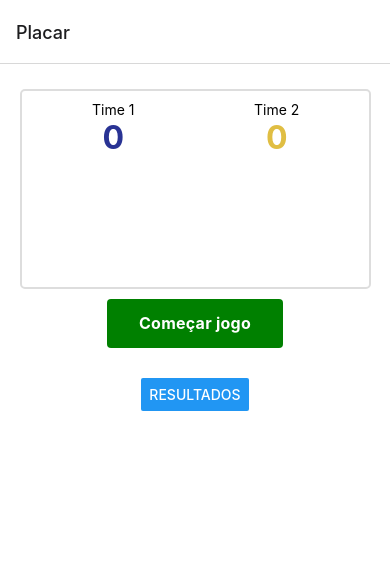
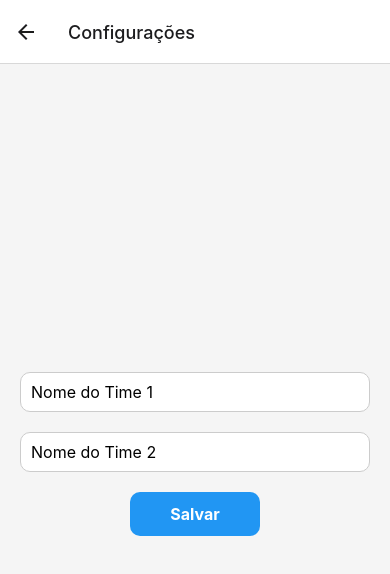
Before and after one commit to Vandzu/fscore, a React Native app: screen /Config in a window 390 px wide. Shown: the top 574 px of the page. Built offline with nearby package versions, Linux system fonts and the light colour scheme.

Commit message:
added config button

```diff
--- a/App.js
+++ b/App.js
@@ -2,6 +2,9 @@ import { NavigationContainer } from '@react-navigation/native';
 import { createNativeStackNavigator } from '@react-navigation/native-stack';
 import Score from './components/Score';
 import History from './components/History'
+import Config from './components/Config'
+import Toast from 'react-native-toast-message';
+
 
 const Stack = createNativeStackNavigator();
 
@@ -11,7 +14,9 @@ export default function App() {
       <Stack.Navigator initialRouteName="Score">
         <Stack.Screen name="Score" component={Score} />
         <Stack.Screen name="History" component={History} />
+        <Stack.Screen name="Config" component={Config} />
       </Stack.Navigator>
+      <Toast />
     </NavigationContainer>
   )
 }
--- /dev/null
+++ b/components/Config.js
@@ -0,0 +1,125 @@
+import React, { useState, useEffect } from 'react';
+import { View, TextInput, TouchableOpacity, Text, StyleSheet } from 'react-native';
+import { useFocusEffect } from '@react-navigation/native';
+import AsyncStorage from '@react-native-async-storage/async-storage';
+import Toast from 'react-native-toast-message';
+
+
+export default function Config({ navigation }) {
+  const [team1Name, setTeam1Name] = useState('');
+  const [team2Name, setTeam2Name] = useState('');
+  const [errorMessage, setErrorMessage] = useState('');
+
+  useFocusEffect(
+    React.useCallback(() => {
+      navigation.setOptions({
+        title: 'Configurações',
+      });
+    }, [])
+  );
+
+  useEffect(() => {
+    retrieveTeamNames();
+  }, []);
+
+  const retrieveTeamNames = async () => {
+    try {
+      const value = await AsyncStorage.getItem('teamNames');
+      if (value !== null) {
+        const namesArray = JSON.parse(value);
+        setTeam1Name(namesArray[namesArray.length - 2]);
+        setTeam2Name(namesArray[namesArray.length - 1]);
+      }
+    } catch (error) {
+      console.log('Erro ao recuperar os nomes dos times:', error);
+    }
+  };
+
+  const handleSave = async () => {
+    if (!team1Name || !team2Name) {
+      setErrorMessage('Por favor, preencha todos os campos obrigatórios.');
+      return;
+    }
+
+    try {
+      await AsyncStorage.setItem('teamNames', JSON.stringify([team1Name, team2Name]));
+      setErrorMessage('');
+      Toast.show({
+        type: 'success',
+        text1: 'Nomes dos times salvos',
+        text2: 'Os nomes dos times foram salvos com sucesso.',
+      });
+      navigation.navigate('Score');
+    } catch (error) {
+      console.log('Erro ao salvar os nomes dos times:', error);
+      Toast.show({
+        type: 'error',
+        text1: 'Nomes dos times não foram salvos',
+        text2: 'Erro ao salvar os nomes dos times.',
+      });
+    }
+  };
+
+  return (
+    <View style={styles.container}>
+      <TextInput
+        style={styles.input}
+        placeholder="Nome do Time 1"
+        value={team1Name}
+        onChangeText={text => setTeam1Name(text)}
+        required
+      />
+      <TextInput
+        style={styles.input}
+        placeholder="Nome do Time 2"
+        value={team2Name}
+        onChangeText={text => setTeam2Name(text)}
+        required
+      />
+      {errorMessage ? <Text style={styles.errorMessage}>{errorMessage}</Text> : null}
+      <TouchableOpacity
+        style={styles.button}
+        onPress={handleSave}
+      >
+        <Text style={styles.buttonText}>Salvar</Text>
+      </TouchableOpacity>
+    </View>
+  );
+}
+
+const styles = StyleSheet.create({
+  container: {
+    flex: 1,
+    justifyContent: 'center',
+    alignItems: 'center',
+    paddingHorizontal: 20,
+    backgroundColor: '#f5f5f5',
+  },
+  input: {
+    width: '100%',
+    height: 40,
+    borderColor: '#ccc',
+    borderWidth: 1,
+    borderRadius: 10,
+    marginBottom: 20,
+    paddingHorizontal: 10,
+    fontSize: 16,
+    backgroundColor: '#fff',
+  },
+  button: {
+    backgroundColor: '#2196f3',
+    borderRadius: 10,
+    paddingVertical: 12,
+    paddingHorizontal: 40,
+  },
+  buttonText: {
+    color: '#fff',
+    fontSize: 16,
+    fontWeight: 'bold',
+  },
+  errorMessage: {
+    color: 'red',
+    fontSize: 14,
+    marginBottom: 10,
+  },
+});
--- a/components/Menu.js
+++ b/components/Menu.js
@@ -1,21 +1,58 @@
-import React from 'react';
-import { View, Button, StyleSheet } from 'react-native';
+import { View, TouchableOpacity, Text, StyleSheet } from 'react-native';
+import { useRoute } from '@react-navigation/native';
+import React, { useEffect,useState } from 'react';
 
-export default function Menu({ navigation }) {
+
+export default function Menu({ navigation, gameStart }) {
+  const route = useRoute();
+  const [showConfigButton, setShowConfigButton] = useState(true);
+
+  useEffect(() => {
+    setShowConfigButton(!gameStart);
+  }, [gameStart]);
+
   return (
     <View style={styles.menu}>
-      <Button
-        title="Resultados"
+      <TouchableOpacity
+        style={styles.button}
         onPress={() => navigation.navigate('History')}
-      />
+      >
+        <Text style={styles.buttonText}>Resultados</Text>
+      </TouchableOpacity>
+      {showConfigButton  && (
+        <TouchableOpacity
+          style={styles.button}
+          onPress={() => navigation.navigate('Config')}
+        >
+          <Text style={styles.buttonText}>Configurações</Text>
+        </TouchableOpacity>
+      )}
     </View>
   );
 }
 
 const styles = StyleSheet.create({
   menu: {
-    flexDirection: 'row',
+    flexDirection: 'column',
     justifyContent: 'space-around',
-    marginTop: 20,
   },
+  button: {
+    backgroundColor: '#2196f3',
+    borderRadius: 10,
+    alignItems: 'center',
+    justifyContent: 'center',
+    paddingVertical: 14,
+    paddingHorizontal: 32,
+    elevation: 3,
+    marginBottom: 10
+  },
+  buttonText: {
+    color: '#fff',
+    fontSize: 16,
+    fontWeight: 'bold',
+  },
+  hideButton: {
+    display: 'none',
+  }
+
 });
--- a/components/Score.js
+++ b/components/Score.js
@@ -16,6 +16,8 @@ export default function Score({navigation}) {
     const [currentGameState, setCurrentGameState] = useState(0);
     const appState = useRef(AppState.currentState);
     const [appStateVisible, setAppStateVisible] = useState(appState.current);
+    const [team1Name, setTeam1Name] = useState('Time 1');
+    const [team2Name, setTeam2Name] = useState('Time 2');
 
     useFocusEffect(
         React.useCallback(() => {
@@ -114,6 +116,7 @@ export default function Score({navigation}) {
 
     useEffect(() => {
         getPreviousData();
+        getTeamNames();
     }, [])
 
     useEffect(() => {
@@ -145,6 +148,30 @@ export default function Score({navigation}) {
             setGameStart(true);
         }
     }
+    useEffect(() => {
+        const unsubscribe = navigation.addListener('focus', () => {
+          getTeamNames();
+        });
+
+        return unsubscribe;
+      }, [navigation]);
+
+    const getTeamNames = async () => {
+        try {
+          const names = await AsyncStorage.getItem('teamNames');
+          if (names) {
+            const teamNamesArray = JSON.parse(names);
+            if(teamNamesArray.length > 0){
+                setTeam1Name(teamNamesArray[teamNamesArray.length - 2]);
+                setTeam2Name(teamNamesArray[teamNamesArray.length - 1]);
+            }
+          }
+        } catch (error) {
+            setTeam1Name('Time 1');
+            setTeam2Name('Time 2');
+            console.log('Erro ao recuperar os nomes dos times:', error);
+        }
+      };
 
     const handleGoals = (name, value) => {
         if (stateHistory.length > 10) {
@@ -190,7 +217,7 @@ export default function Score({navigation}) {
         <View style={styles.container}>
             <View style={styles.score}>
                 <View style={styles.team}>
-                    <Text>Time 1</Text>
+                    <Text>{team1Name}</Text>
                     <Text style={styles.goals1}>{goals1}</Text>
                     {gameStart && (
                         <TouchableOpacity
@@ -204,7 +231,7 @@ export default function Score({navigation}) {
                     )}
                 </View>
                 <View style={styles.team}>
-                    <Text>Time 2</Text>
+                    <Text>{team2Name}</Text>
                     <Text style={styles.goals2}>{goals2}</Text>
                     {gameStart && (
                         <TouchableOpacity
@@ -252,7 +279,7 @@ export default function Score({navigation}) {
                     </TouchableOpacity>
                 )}
             </View>
-            { <Menu navigation={navigation}/> }
+            { <Menu navigation={navigation} gameStart={gameStart}/> }
             <StatusBar style="auto" />
         </View>
     );
@@ -312,7 +339,7 @@ const styles = StyleSheet.create({
         justifyContent: 'center',
         paddingVertical: 14,
         paddingHorizontal: 32,
-        borderRadius: 4,
+        borderRadius: 10,
         elevation: 3,
         backgroundColor: 'green',
         marginBottom: 10
@@ -329,7 +356,7 @@ const styles = StyleSheet.create({
         justifyContent: 'center',
         paddingVertical: 14,
         paddingHorizontal: 32,
-        borderRadius: 4,
+        borderRadius: 10,
         borderColor: 'gray',
         borderWidth: 2,
         marginBottom: 10
@@ -346,7 +373,7 @@ const styles = StyleSheet.create({
         justifyContent: 'center',
         paddingVertical: 14,
         paddingHorizontal: 32,
-        borderRadius: 4,
+        borderRadius: 10,
         borderColor: 'red',
         borderWidth: 2,
         marginBottom: 10
--- a/package.json
+++ b/package.json
@@ -21,6 +21,7 @@
     "react-native": "0.71.8",
     "react-native-safe-area-context": "^4.5.0",
     "react-native-screens": "~3.20.0",
+    "react-native-toast-message": "^2.1.6",
     "react-native-vector-icons": "^9.2.0",
     "react-native-web": "~0.18.10"
   },
```
Also changed, not shown: 1 other file (tests, documents, lock files or other folders).
